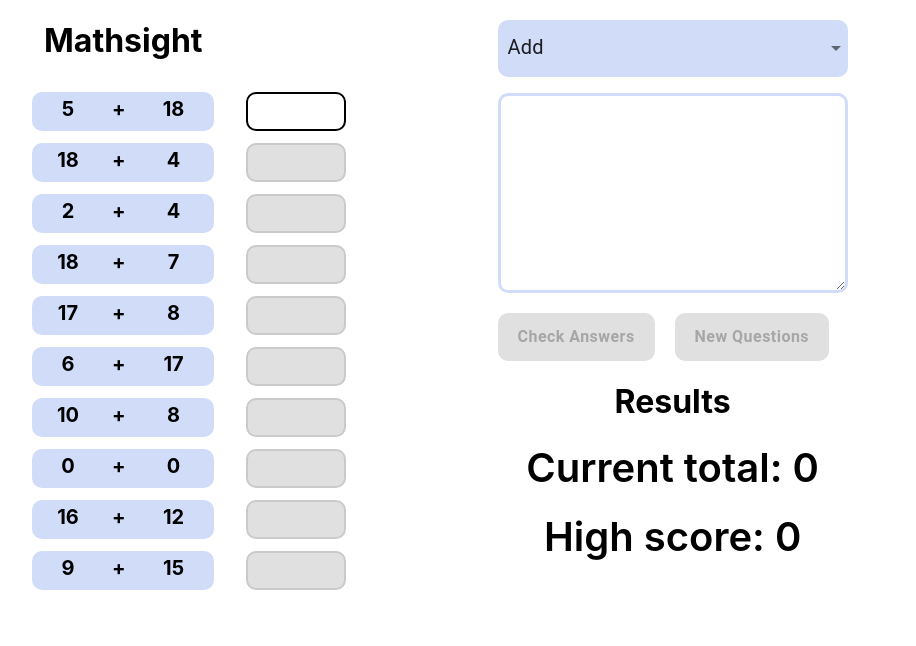
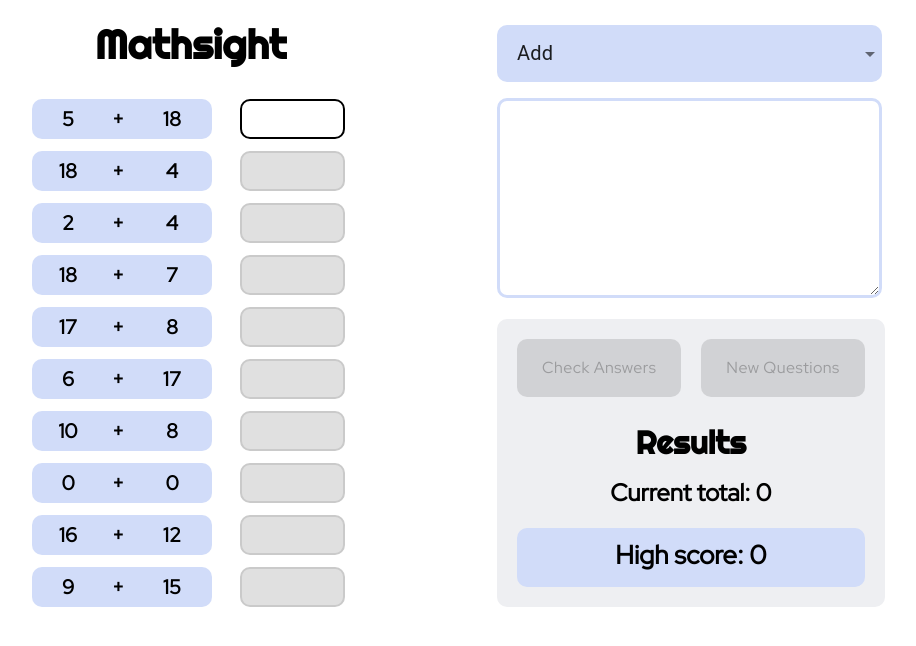
Before and after one commit to seren1ty/math-sight, a React (Create React App) app: page /#/s in a window 1280 px wide. Shown: the top 646 px of the page, without its empty margins (20-936 px from the left). Built offline with nearby package versions, Linux system fonts and the light colour scheme.

Commit message:
Styling updates

```diff
--- a/src/components/leftContainer.component.tsx
+++ b/src/components/leftContainer.component.tsx
@@ -7,12 +7,17 @@
 
   return (
     <Box>
-      <Box ml={8} mb={4}>
-        <h1>Mathsight</h1>
-      </Box>
+      <StyledHeading>Mathsight</StyledHeading>
       <MathQuestions />
     </Box>
   );
 }
 
 export default LeftContainer;
+
+const StyledHeading = styled.h1`
+  margin: 20px 0;
+  padding: 0 0 10px 115px;
+  font-size: 40px;
+  font-family: 'Righteous', cursive;
+`
--- a/src/components/mathQuestions.component.tsx
+++ b/src/components/mathQuestions.component.tsx
@@ -101,15 +101,15 @@
   flex-grow: 1;
   justify-content: center;
   text-align: center;
-  margin-right: 32px;
+  margin-right: 28px;
   background: #d1dcf9;
   border-radius: 10px;
   font-size: 20px;
-  line-height: 35px;
+  line-height: 40px;
 `
 
 const StyledAnswerInput = styled.input`
-  width: 100px;
+  width: 105px;
   font-size: 20px;
   border: 2px solid black;
   border-radius: 10px;
@@ -124,4 +124,5 @@
 
 const StyledResult = styled(Box)<{correct: boolean}>`
   color: ${props => props.correct ? "green" : "red"};
+  line-height: 38px;
 `
--- a/src/components/rightContainer.component.tsx
+++ b/src/components/rightContainer.component.tsx
@@ -71,7 +71,7 @@
 
   return (
     <Box>
-      <Box marginTop="20px">
+      <Box marginTop="25px">
         <StyledOperationSelect
           labelId="demo-simple-select-filled-label"
           id="demo-simple-select-filled"
@@ -90,7 +90,8 @@
           <StyledTextarea />
         </Box>
       }
-      <Box flexDirection="column" mt={2}>
+      <StyledResultContainer>
+        <Box>
           <StyledCheckAnswers
             variant="contained"
             color="primary"
@@ -107,16 +108,15 @@
             >
               New Questions
           </StyledNewQuestions>
+        </Box>
         {
           session.showResults &&
           <Box marginTop="60px" fontSize={40} fontWeight={600} textAlign="center">Correct: {calculateCorrectAnswers()}</Box>
         }
-        <Box textAlign="center">
-          <h1>Results</h1>
-        </Box>
-        <Box marginTop="20px" fontSize={40} fontWeight={600} textAlign="center">Current total: {session.currentScore}</Box>
-        <Box marginTop="20px" fontSize={40} fontWeight={600} textAlign="center">High score: {session.highScore}</Box>
-      </Box>
+        <StyledResultsHeading>Results</StyledResultsHeading>
+        <StyledCurrentScore>Current total: {session.currentScore}</StyledCurrentScore>
+        <StyledHighScore>High score: {session.highScore}</StyledHighScore>
+      </StyledResultContainer>
     </Box>
   );
 }
@@ -124,7 +124,7 @@
 export default RightContainer;
 
 const StyledOperationSelect = styled(Select)`
-  width: 350px;
+  width: 385px;
   background: #d1dcf9;
   outline: none;
   border-radius: 10px;
@@ -143,6 +143,11 @@
     border-bottom: 0px;
   }
 
+  .MuiSelect-root {
+    padding-left: 10px;
+    line-height: 24px;
+  }
+
   .MuiSelect-select:focus {
     border-radius: 10px;
     background: #d1dcf9;
@@ -150,7 +155,7 @@
 `
 
 const StyledTextarea = styled.textarea`
-  width: 350px;
+  width: 385px;
   height: 200px;
   border: 3px solid #d1dcf9;
   border-radius: 10px;
@@ -159,19 +164,55 @@
   outline: none;
 `
 
+const StyledResultContainer = styled(Box)`
+  display: flex;
+  flex-direction: column;
+  background: #eeeff2;
+  margin-top: 16px;
+  padding: 20px;
+  border-radius: 10px;
+`
+
 const StyledCheckAnswers = styled(Button)`
-  padding: 10px 20px;
+  padding: 15px 25px;
   font-size: 16px;
-  font-weight: 600;
+  font-family: 'Red Hat Display';
+  font-weight: 400;
   margin-right: 20px;
   border-radius: 10px;
   text-transform: none;
+  background: #4c78e2
 `
 
 const StyledNewQuestions = styled(Button)`
-  padding: 10px 20px;
+  padding: 15px 25px;
   font-size: 16px;
-  font-weight: 600;
+  font-family: 'Red Hat Display';
+  font-weight: 400;
   border-radius: 10px;
   text-transform: none;
+  background: #4c78e2
 `
+
+const StyledResultsHeading = styled.h1`
+  margin: 25px 0 10px;
+  text-align: center;
+  font-family: 'Righteous', cursive;
+`
+
+const StyledCurrentScore = styled(Box)`
+  margin-top: 5px;
+  font-size: 24px;
+  font-weight: 600;
+  text-align: center;
+`
+
+const StyledHighScore = styled(Box)`
+  background: #d1dcf9;
+  border-radius: 10px;
+  margin-top: 20px;
+  padding: 10px 0 15px 0;
+  font-size: 26px;
+  font-weight: 600;
+  text-align: center;
+`
--- a/src/context/session.context.tsx
+++ b/src/context/session.context.tsx
@@ -39,33 +39,6 @@
   const [highScore, setHighScore] = useState<number>(getMsHighScore(userId));
 
   const [currentScore, setCurrentScore] = useState<number>(getMsCurrentScore(userId));
-
-  useEffect(() => {
-    setMsUserId(userId);
-  }, [userId]);
-
-  useEffect(() => {
-    if (!userId)
-      return;
-
-    setMsHighScore(userId, highScore);
-  }, [userId, highScore]);
-
-  useEffect(() => {
-    if (!userId)
-      return;
-
-    setMsCurrentScore(userId, currentScore);
-  }, [userId, currentScore]);
-
-  useEffect(() => {
-    if (!userId)
-      return;
-
-    setMsOperationType(userId, operationType);
-
-    generateQuestions();
-  }, [userId, operationType]);
 
   const initUser = React.useCallback((newUserId: string, newNumberRangeAS: number, newNumberRangeM: number, newNumberRangeD: number) => {
     numberRangeAS.current = newNumberRangeAS;
@@ -151,6 +124,36 @@
     return Number(answers[question.id]) === Number(question.getResult());
   }, [answers]);
 
+  useEffect(() => {
+    if (!userId)
+      return;
+
+    setMsUserId(userId);
+  }, [userId]);
+
+  useEffect(() => {
+    if (!userId)
+      return;
+
+    setMsHighScore(userId, highScore);
+  }, [userId, highScore]);
+
+  useEffect(() => {
+    if (!userId)
+      return;
+
+    setMsCurrentScore(userId, currentScore);
+  }, [userId, currentScore]);
+
+  useEffect(() => {
+    if (!userId)
+      return;
+
+    setMsOperationType(userId, operationType);
+
+    generateQuestions();
+  }, [userId, operationType]);
+
   return (
     <SessionContext.Provider value={{
       userId,
--- a/src/index.css
+++ b/src/index.css
@@ -1,6 +1,9 @@
+@import url('https://fonts.googleapis.com/css2?family=Righteous&display=swap');
+@import url('https://fonts.googleapis.com/css2?family=Red+Hat+Display:wght@300;400&display=swap');
+
 :root {
   font-size: 16px;
-  font-family: -apple-system, BlinkMacSystemFont, 'Segoe UI', 'Roboto', 'Oxygen',
+  font-family: 'Red Hat Display', -apple-system, BlinkMacSystemFont, 'Segoe UI', 'Roboto', 'Oxygen',
     'Ubuntu', 'Cantarell', 'Fira Sans', 'Droid Sans', 'Helvetica Neue',
     sans-serif;
   -webkit-font-smoothing: antialiased;
--- a/src/pages/quizPageA.tsx
+++ b/src/pages/quizPageA.tsx
@@ -13,7 +13,7 @@
   []);
 
   return (
-    <Box display="flex">
+    <Box display="flex" flexWrap="wrap">
       <LeftContainer />
       <RightContainer />
     </Box>
--- a/src/utils/ms-localStorage.ts
+++ b/src/utils/ms-localStorage.ts
@@ -23,7 +23,9 @@
   const rawOperationType = localStorage.getItem("mathSight-operationType-" + userId);
 
   if (!rawOperationType) {
-    setMsOperationType(userId, Operation.ADD);
+    if (userId) {
+      setMsOperationType(userId, Operation.ADD);
+    }
     return 0;
   }
 
@@ -38,7 +40,9 @@
   const rawHighScore = localStorage.getItem("mathSight-highScore-" + userId);
 
   if (!rawHighScore) {
-    setMsHighScore(userId, 0);
+    if (userId) {
+      setMsHighScore(userId, 0);
+    }
     return 0;
   }
 
@@ -53,7 +57,9 @@
   const rawCurrentScore = localStorage.getItem("mathSight-currentScore-" + userId);
 
   if (!rawCurrentScore) {
-    setMsOperationType(userId, 0);
+    if (userId) {
+      setMsOperationType(userId, 0);
+    }
     return 0;
   }
 
```
Lines whose indentation alone changed are shown as unchanged.
